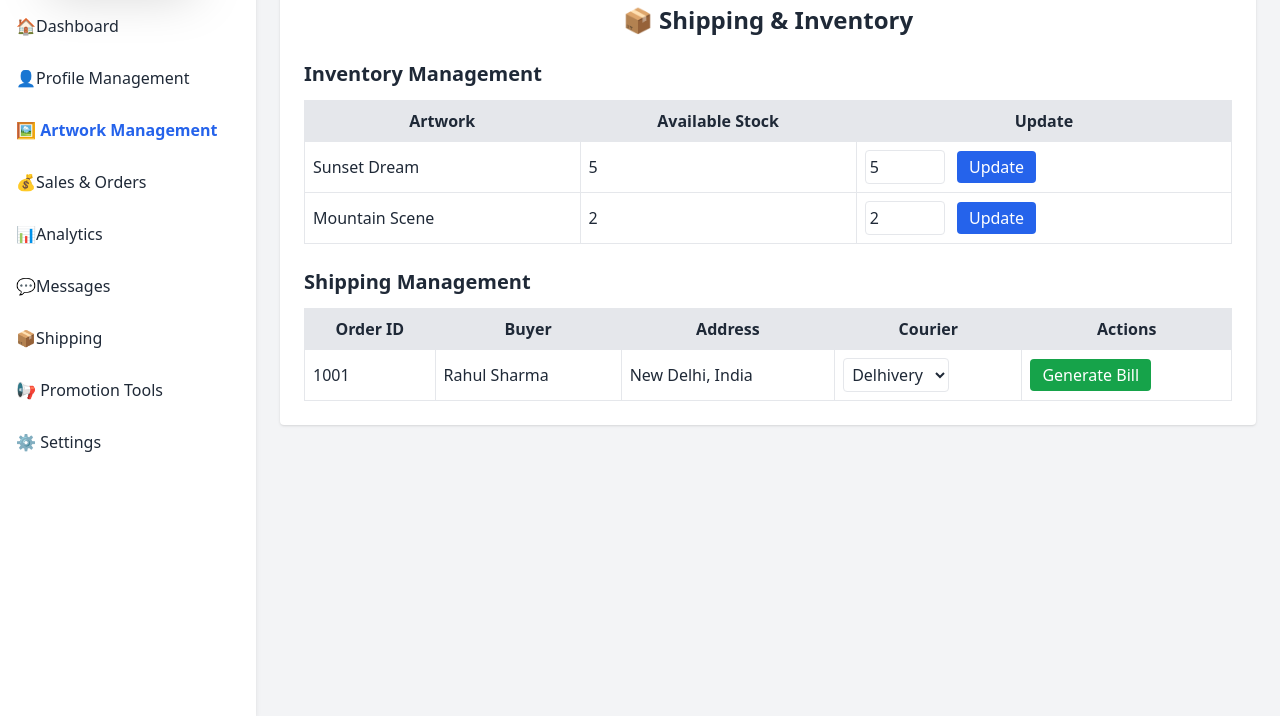
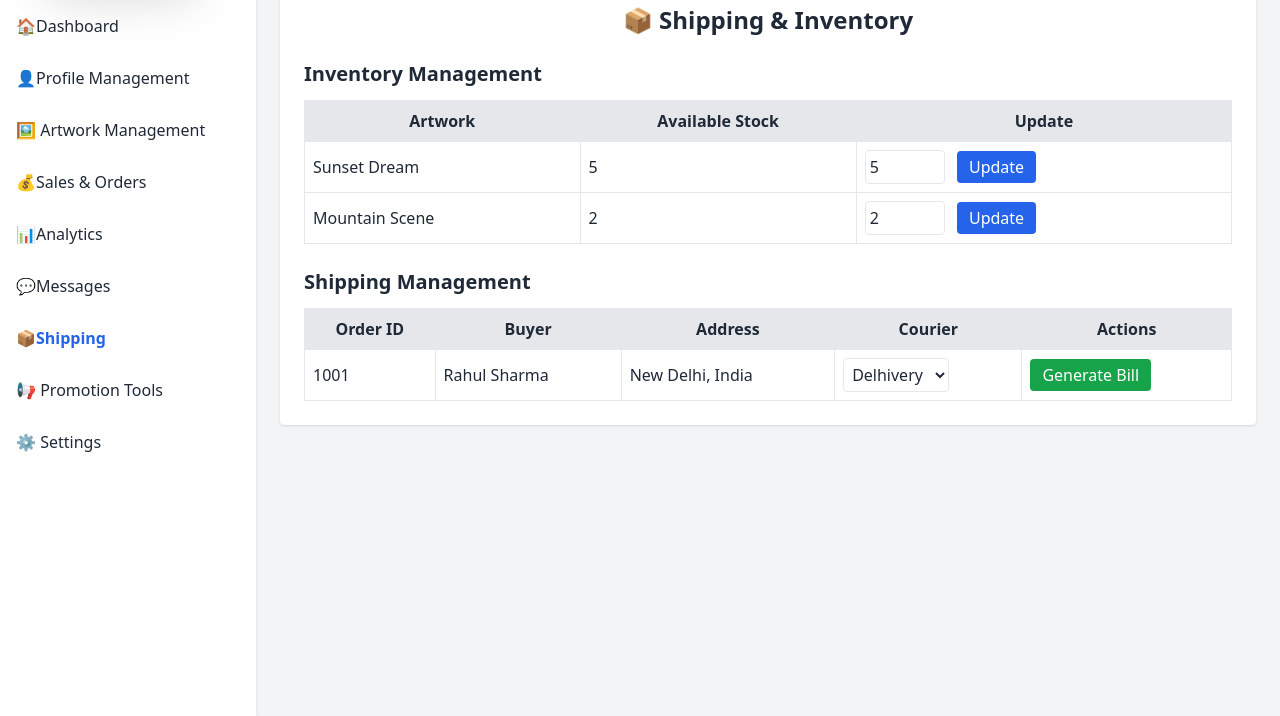
Before and after one commit to gauravsingh1281/The-Artist-Alley, a website: page src/dashboard_features/shipping.html in a window 1280 px wide. Shown: the part 84-800 px from the top of the page. Drawn offline with nearby package versions, Linux system fonts and the light colour scheme; files that its build step writes are made by us from their sources.

Commit message:
Update shipping.html

```diff
--- a/src/dashboard_features/shipping.html
+++ b/src/dashboard_features/shipping.html
@@ -27,11 +27,11 @@
       <nav class="p-4 space-y-3">
         <a href="../user_dashboard.html" class="block py-2 hover:text-blue-600">🏠Dashboard</a>
         <a href="./profile_management.html" class="block py-2 hover:text-blue-600">👤Profile Management</a>
-        <a href="./artwork_management.html" class="block py-2 text-blue-600 font-semibold">🖼 Artwork Management</a>
+        <a href="./artwork_management.html" class="block py-2 hover:text-blue-600 ">🖼 Artwork Management</a>
         <a href="./sales_and_order.html" class="block py-2 hover:text-blue-600">💰Sales & Orders</a>
         <a href="./analytics.html" class="block py-2 hover:text-blue-600">📊Analytics</a>
         <a href="./messages.html" class="block py-2 hover:text-blue-600">💬Messages</a>
-        <a href="./shipping.html" class="block py-2 hover:text-blue-600">📦Shipping</a>
+        <a href="./shipping.html" class="block py-2 text-blue-600 font-semibold">📦Shipping</a>
         <a href="./marketing_tools.html" class="block py-2 hover:text-blue-600">📢 Promotion Tools</a>
         <a href="./settings.html" class="block py-2 hover:text-blue-600">⚙ Settings</a>
       </nav>
```
